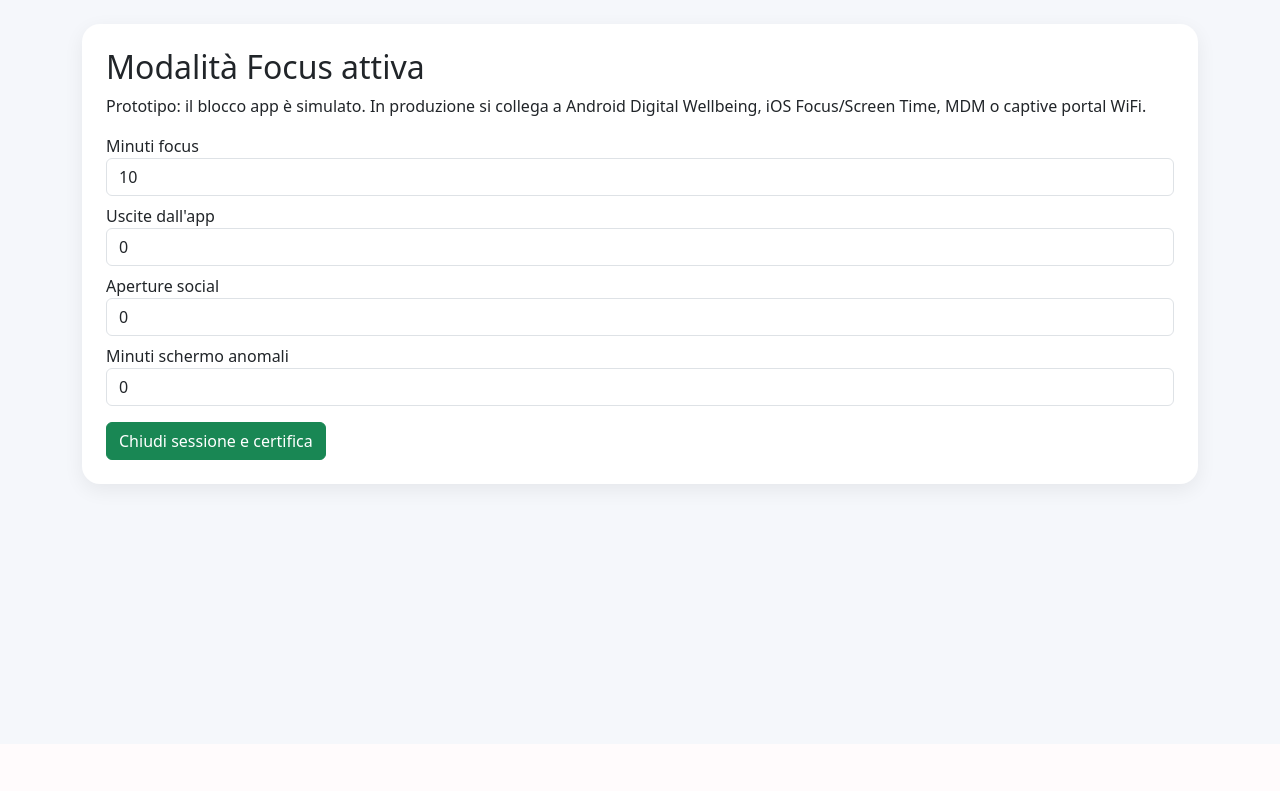
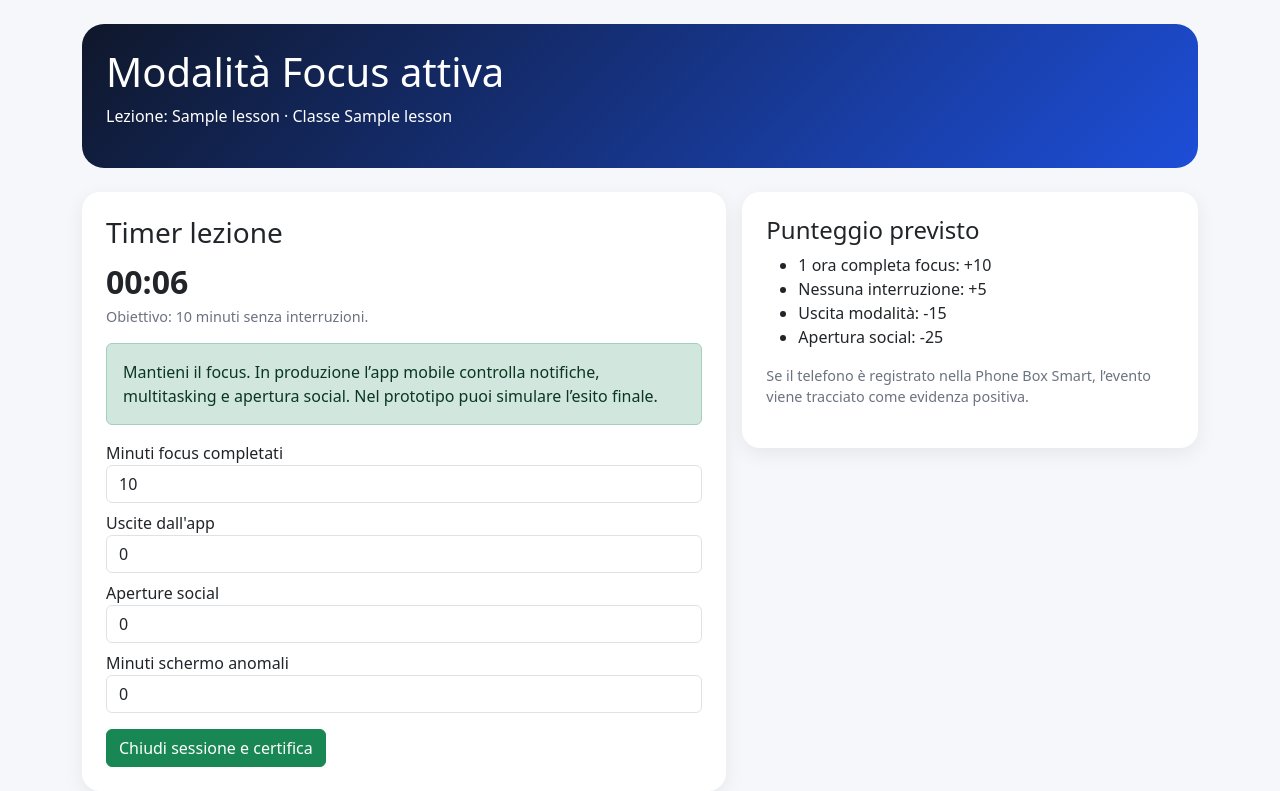
Before and after one commit to mariog82/focus360_AI, a Flask app: template templates/focus.html in a window 1280 px wide. Shown: the part 56-847 px from the top of the page. Before the commit the page ends 555 px from the top, so only its background shows below. Run offline with Flask 3, Linux system fonts and the light colour scheme; the template is opened without the code that fills it: values that come from a table or form of the project are taken from there, others are empty; tables that the repository leaves empty hold one stand-in row (values such as "Sample post").

Commit message:
Add files via upload

```diff
--- a/templates/focus.html
+++ b/templates/focus.html
@@ -1 +1,9 @@
-{% extends 'base.html' %}{% block content %}<div class="card p-4"><h2>Modalità Focus attiva</h2><p>Prototipo: il blocco app è simulato. In produzione si collega a Android Digital Wellbeing, iOS Focus/Screen Time, MDM o captive portal WiFi.</p><form method="post"><label>Minuti focus</label><input class="form-control mb-2" name="minutes_focus" value="{{r.lesson.duration_minutes}}"><label>Uscite dall'app</label><input class="form-control mb-2" name="exited_app" value="0"><label>Aperture social</label><input class="form-control mb-2" name="opened_social" value="0"><label>Minuti schermo anomali</label><input class="form-control mb-3" name="screen_minutes" value="0"><button class="btn btn-success">Chiudi sessione e certifica</button></form></div>{% endblock %}
+{% extends 'base.html' %}{% block content %}
+<div class="hero p-4 mb-4"><h1>Modalità Focus attiva</h1><p>Lezione: {{r.lesson.subject}} · Classe {{r.lesson.class_name}}</p></div>
+<div class="row g-3"><div class="col-md-7"><div class="card p-4">
+<h3>Timer lezione</h3><div class="kpi" id="timer">00:00</div><p class="small-muted">Obiettivo: {{r.lesson.duration_minutes}} minuti senza interruzioni.</p>
+<div class="alert alert-success">Mantieni il focus. In produzione l’app mobile controlla notifiche, multitasking e apertura social. Nel prototipo puoi simulare l’esito finale.</div>
+<form method="post"><label>Minuti focus completati</label><input class="form-control mb-2" name="minutes_focus" value="{{r.lesson.duration_minutes}}"><label>Uscite dall'app</label><input class="form-control mb-2" name="exited_app" value="0"><label>Aperture social</label><input class="form-control mb-2" name="opened_social" value="0"><label>Minuti schermo anomali</label><input class="form-control mb-3" name="screen_minutes" value="0"><button class="btn btn-success">Chiudi sessione e certifica</button></form>
+</div></div><div class="col-md-5"><div class="card p-4"><h4>Punteggio previsto</h4><ul><li>1 ora completa focus: +10</li><li>Nessuna interruzione: +5</li><li>Uscita modalità: -15</li><li>Apertura social: -25</li></ul><p class="small-muted">Se il telefono è registrato nella Phone Box Smart, l’evento viene tracciato come evidenza positiva.</p></div></div></div>
+<script>let s=0; setInterval(()=>{s++; let m=String(Math.floor(s/60)).padStart(2,'0'); let sec=String(s%60).padStart(2,'0'); document.getElementById('timer').innerText=m+':'+sec;},1000)</script>
+{% endblock %}
--- a/templates/passport.html
+++ b/templates/passport.html
@@ -1,5 +1,5 @@
 {% extends 'base.html' %}{% block content %}
-<div class="hero p-4 mb-4"><h1>Focus360 AI Educational Passport™</h1><p>Portfolio digitale verificabile per focus, cittadinanza digitale, PCTO, AI literacy, cybersecurity e soft skills.</p></div>
+<div class="hero p-4 mb-4"><h1>Focus360 AI Educational Passport™</h1><p>Portfolio digitale verificabile per focus, cittadinanza digitale, PCTO, AI literacy, cybersecurity e soft skills.</p><a class="btn btn-light" href="{{ url_for('student_passport_download', student_id=data.student.id) if can_add else url_for('my_passport_download') }}">Scarica Passport PDF</a></div>
 <div class="row g-3 mb-3"><div class="col-md-3"><div class="card p-3"><div class="small-muted">Studente</div><h4>{{data.student.surname}} {{data.student.name}}</h4><div>{{data.student.class_name}}</div></div></div><div class="col-md-3"><div class="card p-3"><div class="small-muted">Digital Wellness</div><div class="kpi">{{data.wellness.score}}</div><span class="brand-badge">{{data.wellness.level}}</span></div></div><div class="col-md-3"><div class="card p-3"><div class="small-muted">Ore Focus</div><div class="kpi">{{data.focus_hours}}</div></div></div><div class="col-md-3"><div class="card p-3"><div class="small-muted">FocusToken</div><div class="kpi">{{data.tokens}}</div></div></div></div>
 <div class="card p-3 mb-3"><h4>Hash passaporto</h4><code>{{data.passport_hash}}</code><p class="small-muted mt-2">Hash dimostrativo: permette di verificare l'integrità del portfolio senza rendere pubblico il dato personale.</p></div>
 <div class="card p-3 mb-3"><h4>Badge e certificazioni</h4>{% for b in data.badges %}<span class="brand-badge me-2">{{b.name}}</span>{% else %}<p class="small-muted">Nessun badge ancora.</p>{% endfor %}</div>
```
Also changed, not shown: templates/lockers.html (+9 -1 lines), templates/scan_focus.html (added, +11 -0 lines).
